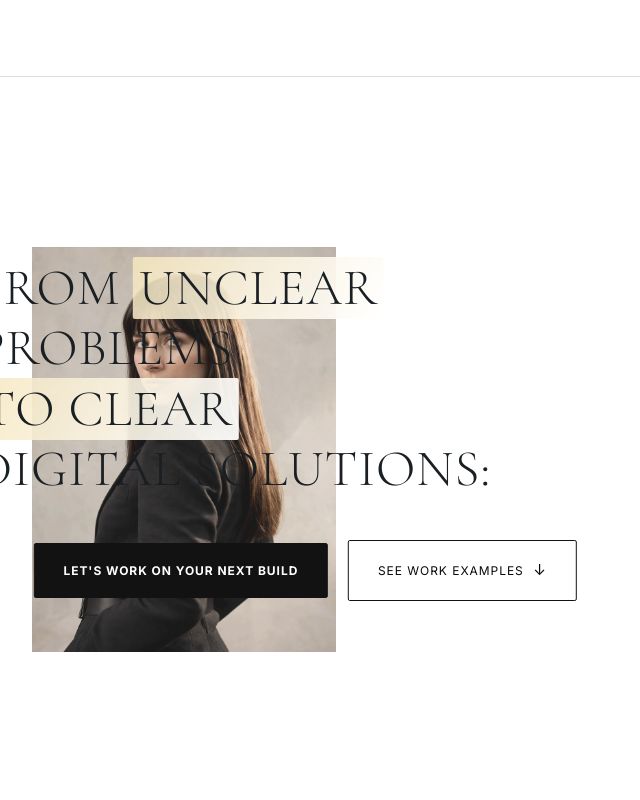
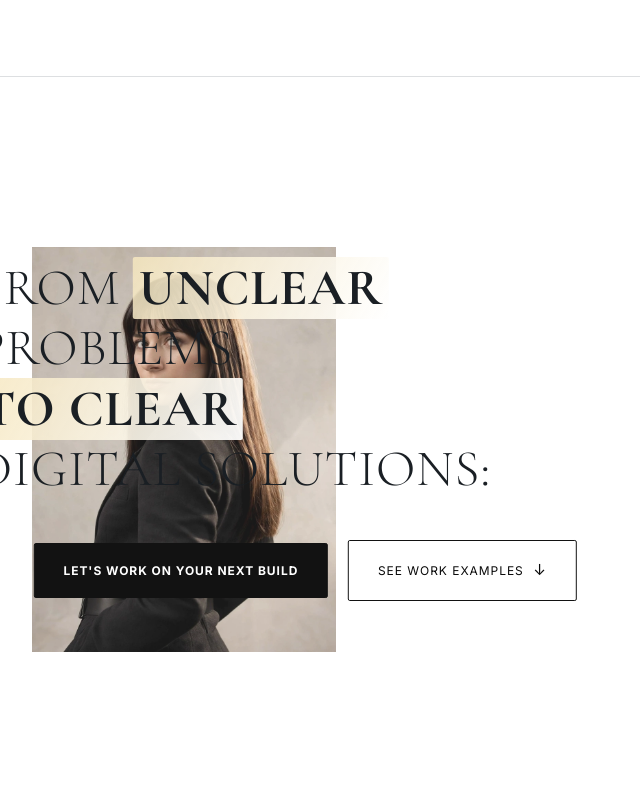
Before and after one commit to Irene2828/porfoliojuly, a Next.js app: page / in a window 1280 px wide. Shown: the top 800 px of the page, without its empty margins (0-640 px from the left). Built offline with nearby package versions, Linux system fonts and the light colour scheme; no server answers; the database is empty.

Commit message:
Bold gold-highlighted text in hero headline

```diff
--- a/src/app/components/Hero.css
+++ b/src/app/components/Hero.css
@@ -161,6 +161,7 @@
   box-decoration-break: clone;
   -webkit-box-decoration-break: clone;
   display: inline;
+  font-weight: 700; /* bolded */
 }
 
 .hero-intro-text {
```
